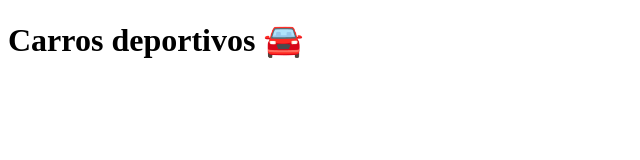
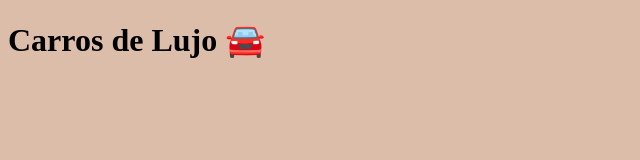
Before and after one commit to kalg12/web-html, a plain HTML site: page index.html in a window 1280 px wide. Shown: the whole page, without its empty margins (0-640 px from the left). Drawn offline with Linux system fonts and the light colour scheme.

Commit message:
Vinculación con CSS

```diff
--- a/index.html
+++ b/index.html
@@ -4,8 +4,9 @@
     <meta charset="UTF-8" />
     <meta name="viewport" content="width=device-width, initial-scale=1.0" />
     <title>Carros deportivos</title>
+    <link rel="stylesheet" href="./styles/styles.css" />
   </head>
   <body>
-    <h1>Carros deportivos 🚘</h1>
+    <h1>Carros de Lujo 🚘</h1>
   </body>
 </html>
--- /dev/null
+++ b/styles/styles.css
@@ -0,0 +1,3 @@
+body {
+  background-color: rgb(220, 189, 170);
+}
```
